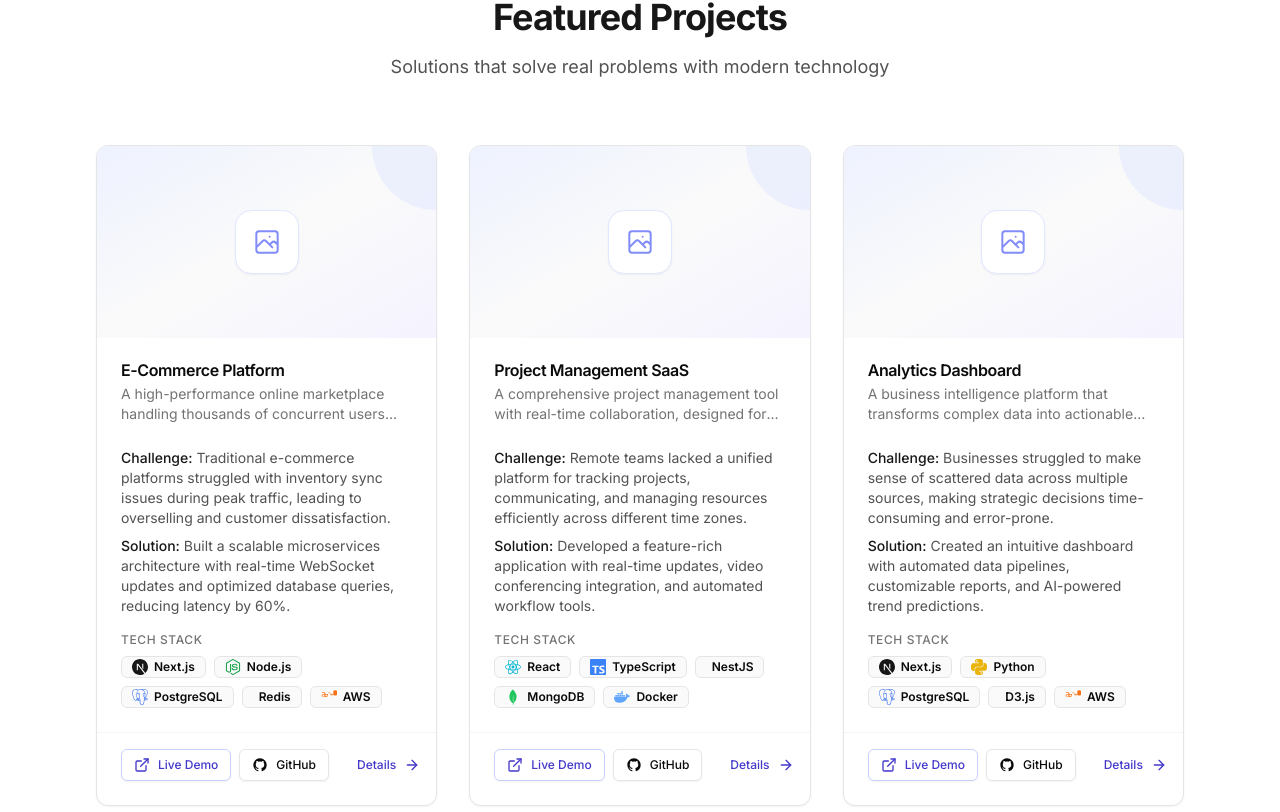
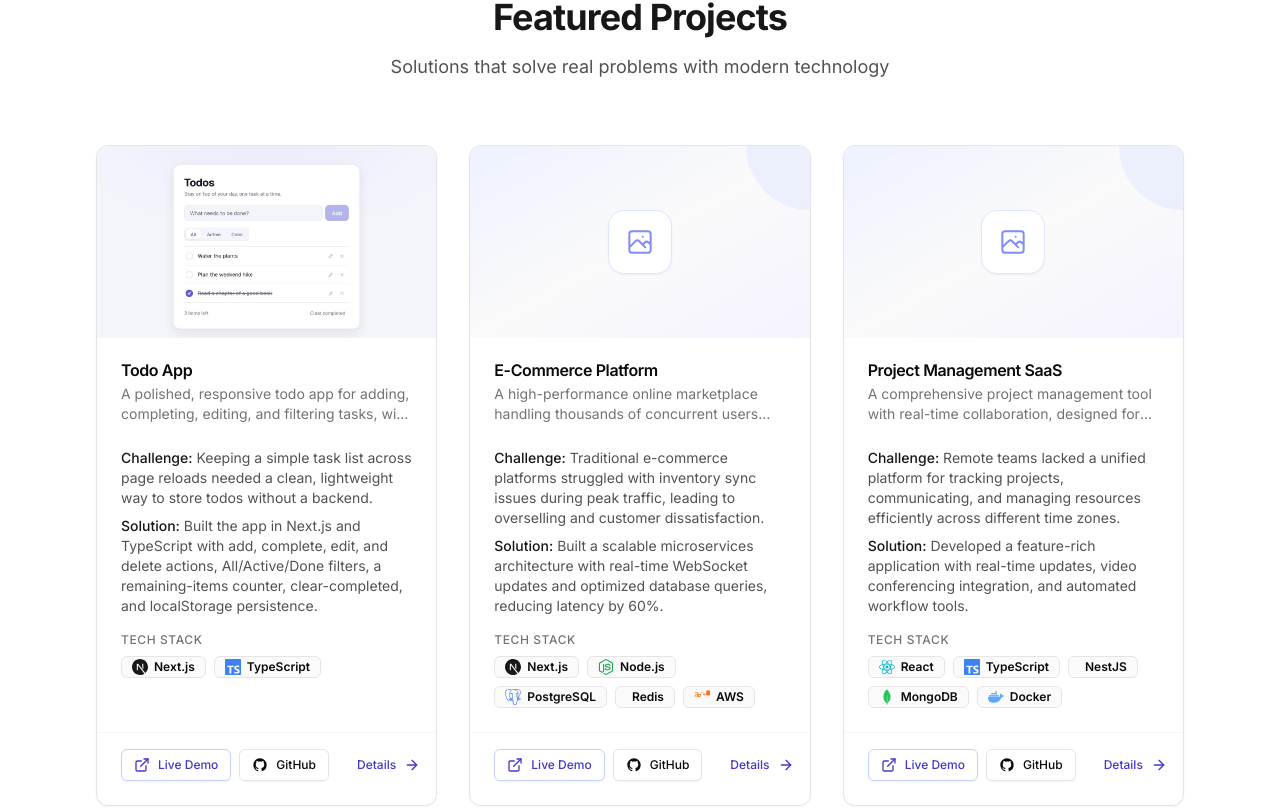
Before and after one commit to catvuduong/dcv-portfolio-v2, a Next.js app: page / in a window 1280 px wide. Shown: the part 1468-2280 px from the top of the page. Built offline with nearby package versions, Linux system fonts and the light colour scheme.

Commit message:
feat(projects): add todo-app (#3)

```diff
--- a/src/data/portfolio.ts
+++ b/src/data/portfolio.ts
@@ -75,6 +75,20 @@ export type Project = {
 };
 
 export const projects: Project[] = [
+  {
+    id: "todo-app",
+    title: "Todo App",
+    description:
+      "A polished, responsive todo app for adding, completing, editing, and filtering tasks, with changes saved in the browser.",
+    problem:
+      "Keeping a simple task list across page reloads needed a clean, lightweight way to store todos without a backend.",
+    solution:
+      "Built the app in Next.js and TypeScript with add, complete, edit, and delete actions, All/Active/Done filters, a remaining-items counter, clear-completed, and localStorage persistence.",
+    techStack: ["Next.js", "TypeScript"],
+    liveUrl: "https://todo-app-web-liart.vercel.app",
+    githubUrl: "https://github.com/catvuduong/todo-app",
+    image: "/projects/todo-app.jpg",
+  },
   {
     id: "1",
     title: "E-Commerce Platform",
```
Also changed, not shown: public/projects/todo-app.jpg (added).
